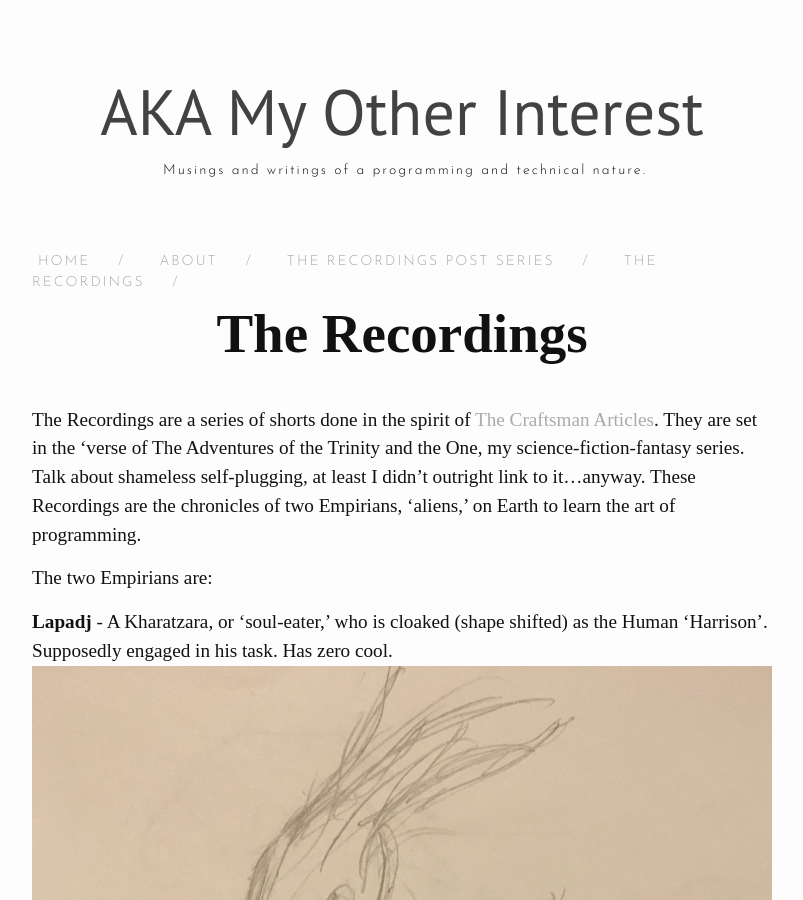
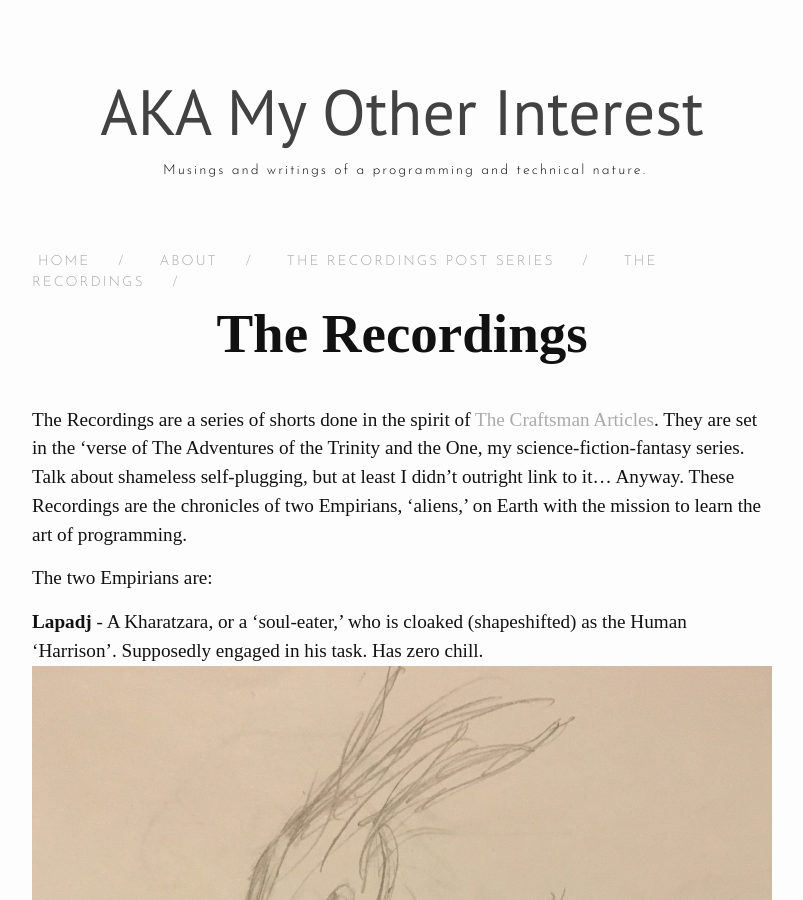
Before and after one commit to ssunday/ssunday.github.io, a Jekyll site: the page built from recordings.md, in a window 1280 px wide and 900 px high. Shown: the whole window, without its empty margins (238-1041 px from the left). Built offline with Jekyll 4.4.1, drawn with Linux system fonts in a browser that asks for light colours; nearby versions of some CDN libraries; some of the changed text lies outside the part shown.

Commit message:
refinements

```diff
--- a/recordings.md
+++ b/recordings.md
@@ -4,11 +4,11 @@ title : The Recordings
 permalink: /recordings/
 ---
 
-The Recordings are a series of shorts done in the spirit of [The Craftsman Articles](https://github.com/sensui/the-craftsman-book/tree/master/). They are set in the 'verse of The Adventures of the Trinity and the One, my science-fiction-fantasy series. Talk about shameless self-plugging, at least I didn't outright link to it...anyway. These Recordings are the chronicles of two Empirians, 'aliens,' on Earth to learn the art of programming.
+The Recordings are a series of shorts done in the spirit of [The Craftsman Articles](https://github.com/sensui/the-craftsman-book/tree/master/). They are set in the 'verse of The Adventures of the Trinity and the One, my science-fiction-fantasy series. Talk about shameless self-plugging, but at least I didn't outright link to it... Anyway. These Recordings are the chronicles of two Empirians, 'aliens,' on Earth with the mission to learn the art of programming.
 
 The two Empirians are:
 
-**Lapadj** - A Kharatzara, or 'soul-eater,' who is cloaked (shape shifted) as the Human 'Harrison'. Supposedly engaged in his task. Has zero cool. ![Lapadj](/assets/post-images/Lapadj.JPG)
+**Lapadj** - A Kharatzara, or a 'soul-eater,' who is cloaked (shapeshifted) as the Human 'Harrison'. Supposedly engaged in his task. Has zero chill. ![Lapadj](/assets/post-images/Lapadj.JPG)
 
 **Sarela** - A Szarehan. Szarehan are comprised of energy and are generally intangible. Sarela has made herself invisible and is the one recording Lapadj's antics. She is only there for the entertainment value and something like loyalty to Lapadj. Generally salty and not a huge fan of Humans. ![Sarela](/assets/post-images/Sarela.JPG)
 
@@ -36,6 +36,8 @@ Some terms/definitions/explanations:
 
 **The Trinity and the One** - A group of bizarre heroes of Tyra Kolaq'blegae. Cyclone, King, Spellbinder, and Farrco are its members. The group that my novels are concerned with.
 
+**Gods** - Useless beings with titles that grant them 'greater' understanding over certain concepts. Generally seen as useless. Two Empirians have usurped the title of God: King Haeihlseth of Magaya is the God of Magic and The Ascended is the God of Knowledge.
+
 Assorted Tyra Tarkush definitions:
 
 *Aye* - Yes *Aye ky* is 'I'm with you on that'
@@ -54,4 +56,4 @@ Assorted Tyra Tarkush definitions:
 
 ---
 
-And [here are the posts](/recordings-archive/), in all their glory.
+And [here are the posts](/recordings-archive/) in all their glory.
```
